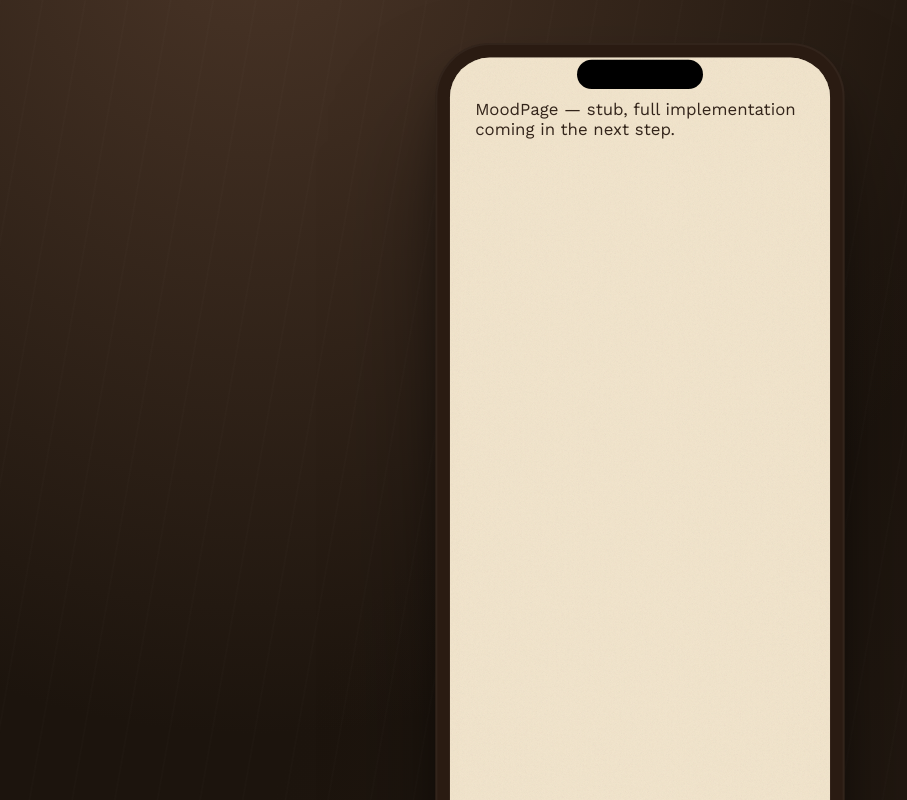
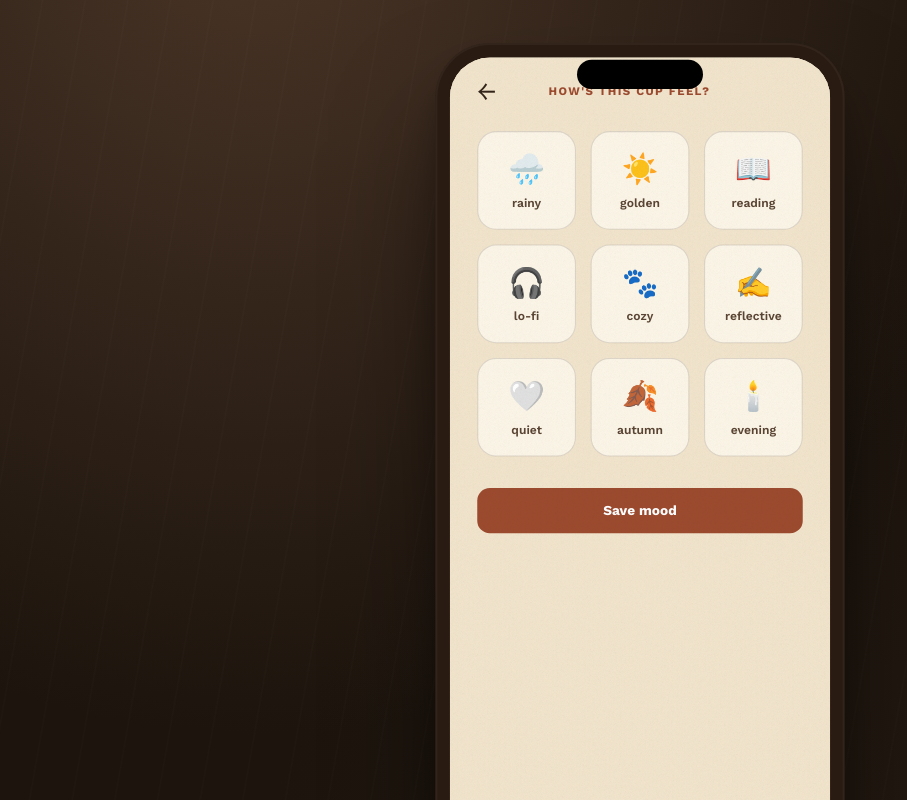
Before and after one commit to antriksha3/SipScapes, a React (Vite) app: page /mood in a window 1280 px wide. Shown: the top 800 px of the page, without its empty margins (0-907 px from the left). Built offline with nearby package versions, Linux system fonts and the light colour scheme.

Commit message:
Update MoodPage.jsx

```diff
--- a/src/pages/MoodPage.jsx
+++ b/src/pages/MoodPage.jsx
@@ -1,7 +1,147 @@
+import { useState } from 'react';
+import { useNavigate } from 'react-router-dom';
+
 export default function MoodPage() {
+  const navigate = useNavigate();
+  const [selectedMood, setSelectedMood] = useState(null);
+
+  const moods = [
+    ['🌧️', 'rainy'],
+    ['☀️', 'golden'],
+    ['📖', 'reading'],
+    ['🎧', 'lo-fi'],
+    ['🐾', 'cozy'],
+    ['✍️', 'reflective'],
+    ['🤍', 'quiet'],
+    ['🍂', 'autumn'],
+    ['🕯️', 'evening'],
+  ];
+
   return (
-    <div style={{ padding: 24, fontFamily: 'var(--body-font)', color: 'var(--ink)' }}>
-      <p>MoodPage — stub, full implementation coming in the next step.</p>
-    </div>
+    <section
+      style={{
+        minHeight: '100%',
+        background: 'var(--paper)',
+        color: 'var(--ink)',
+        paddingBottom: 90,
+        boxSizing: 'border-box',
+      }}
+    >
+      {/* Header */}
+      <div
+        style={{
+          padding: '18px 26px 4px',
+          display: 'flex',
+          alignItems: 'center',
+          justifyContent: 'space-between',
+        }}
+      >
+        <button
+          onClick={() => navigate('/create')}
+          style={{
+            border: 'none',
+            background: 'transparent',
+            color: 'var(--ink)',
+            fontSize: 24,
+            cursor: 'pointer',
+            padding: 0,
+          }}
+        >
+          ←
+        </button>
+
+        <span
+          style={{
+            fontSize: 11,
+            textTransform: 'uppercase',
+            letterSpacing: '.12em',
+            color: 'var(--rust)',
+            fontWeight: 700,
+          }}
+        >
+          How's this cup feel?
+        </span>
+
+        <span style={{ width: 38 }} />
+      </div>
+
+      {/* Mood grid */}
+      <div
+        style={{
+          display: 'grid',
+          gridTemplateColumns: 'repeat(3, 1fr)',
+          gap: 14,
+          padding: '20px 26px 10px',
+        }}
+      >
+        {moods.map(([emoji, label]) => {
+          const selected = selectedMood === label;
+
+          return (
+            <button
+              key={label}
+              onClick={() => setSelectedMood(label)}
+              style={{
+                aspectRatio: '1',
+                borderRadius: 18,
+                background: selected
+                  ? 'var(--rust)'
+                  : 'var(--card)',
+                border: selected
+                  ? '1.5px solid var(--rust)'
+                  : '1.5px solid var(--line)',
+                display: 'flex',
+                flexDirection: 'column',
+                alignItems: 'center',
+                justifyContent: 'center',
+                gap: 8,
+                fontSize: 11.5,
+                fontWeight: 600,
+                color: selected ? '#fbf3e6' : 'var(--ink-soft)',
+                cursor: 'pointer',
+                transform: selected
+                  ? 'rotate(-3deg) scale(1.04)'
+                  : 'none',
+                transition: '.25s',
+              }}
+            >
+              <span
+                style={{
+                  fontSize: 28,
+                }}
+              >
+                {emoji}
+              </span>
+
+              {label}
+            </button>
+          );
+        })}
+      </div>
+
+      {/* Save */}
+      <div
+        style={{
+          margin: '20px 26px 0',
+        }}
+      >
+        <button
+          onClick={() => navigate('/create')}
+          style={{
+            width: '100%',
+            padding: '14px',
+            border: 'none',
+            borderRadius: 12,
+            background: 'var(--rust)',
+            color: '#fff',
+            fontSize: 13,
+            fontWeight: 700,
+            cursor: 'pointer',
+          }}
+        >
+          Save mood
+        </button>
+      </div>
+    </section>
   );
 }
```
